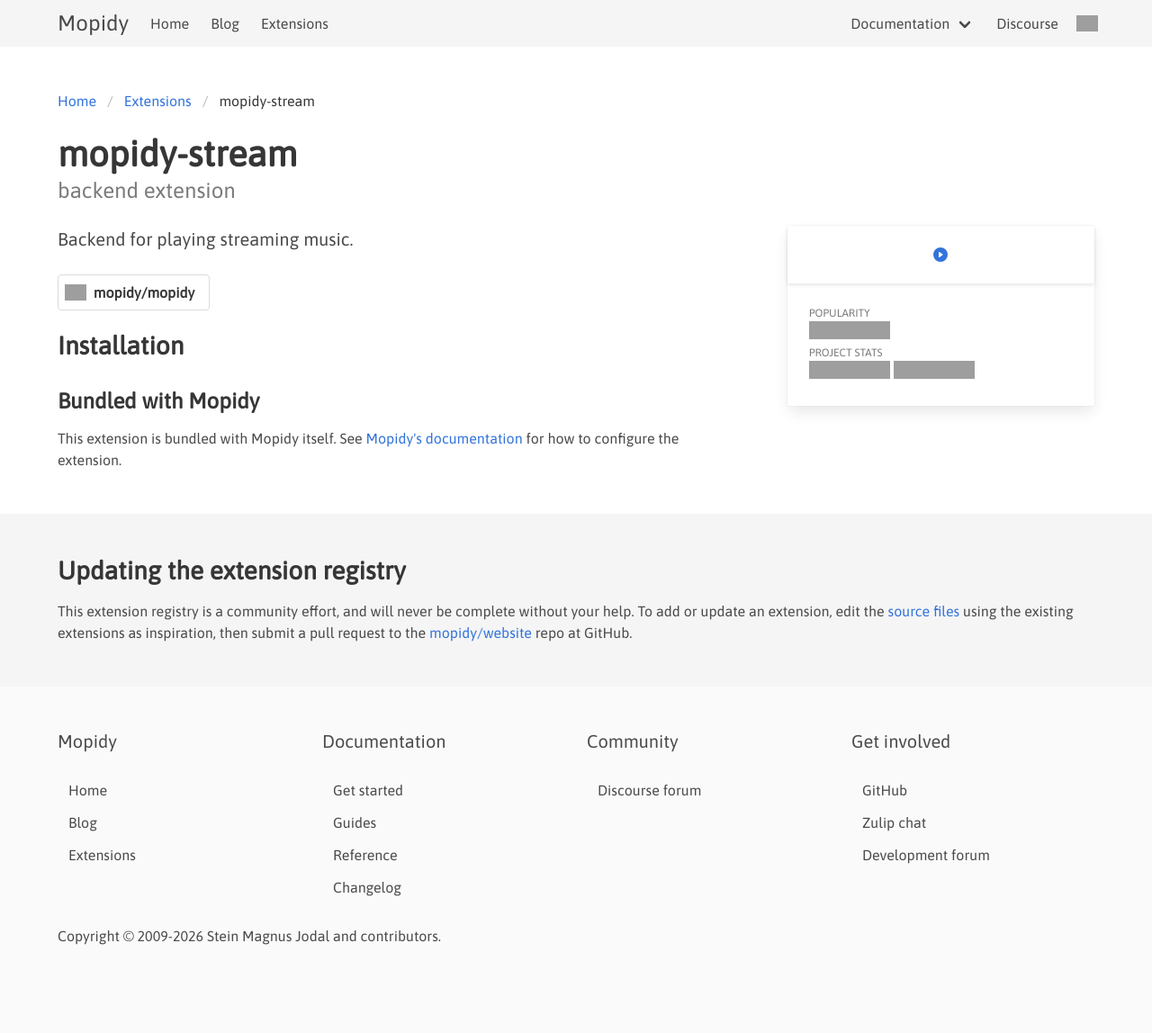
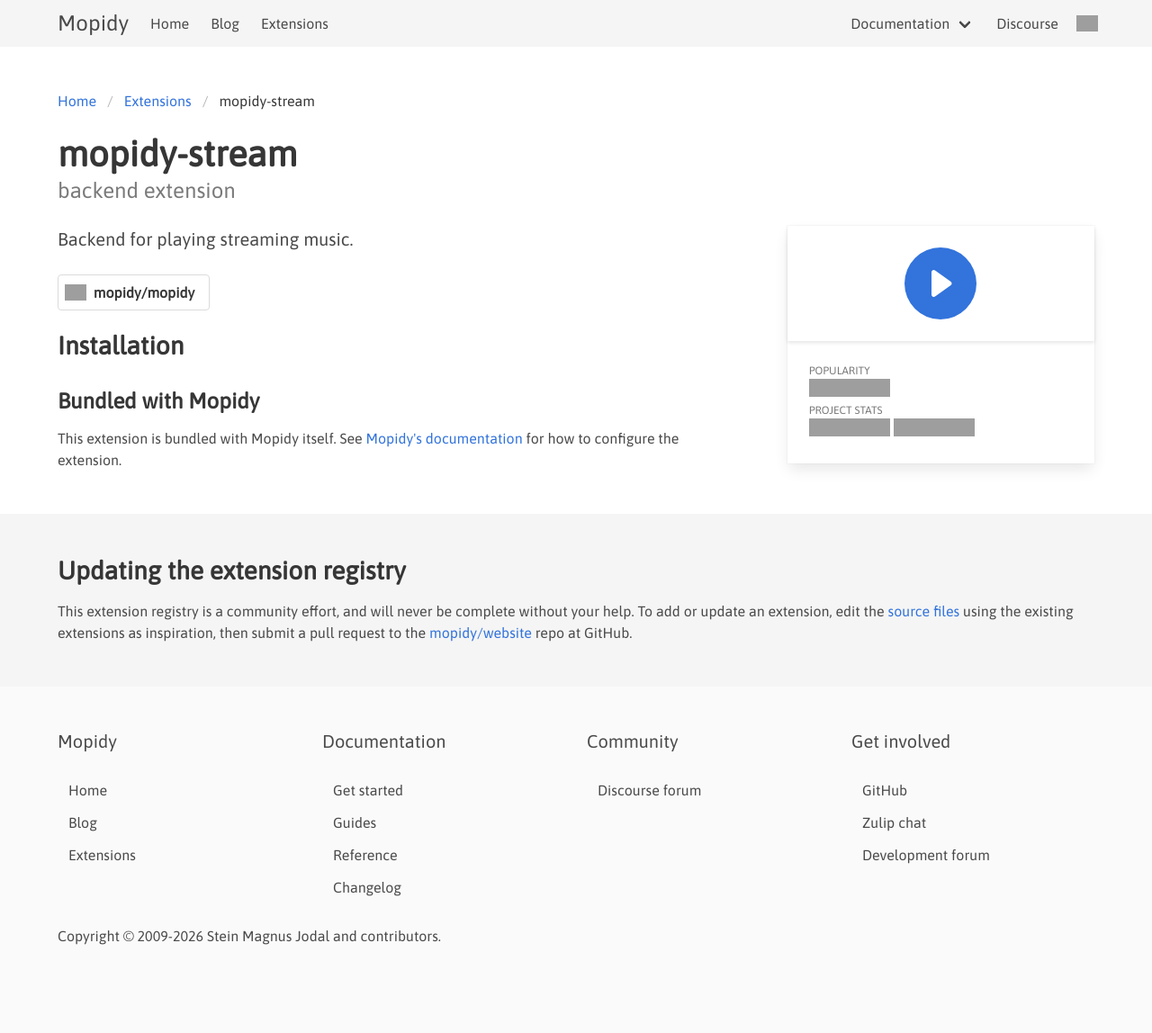
Before and after one commit to mopidy/website, a Jekyll site: the page built from _ext/stream.md, in a window 1280 px wide. Shown: the whole page at 90% size. Built offline with Jekyll 4.4.1, drawn with Linux system fonts in a browser that asks for light colours; grey boxes are pictures that could not be loaded.

Commit message:
fix: Give the logo on an extension page one size

```diff
--- a/_includes/ext-stats.html
+++ b/_includes/ext-stats.html
@@ -3,7 +3,7 @@
     <div class="card-header" style="justify-content: center;">
       <div class="card-image">
         <figure class="image" style="padding: 1.5em">
-          <img src="{{ ext.logo }}">
+          <img class="ext-page-logo" src="{{ ext.logo }}">
         </figure>
       </div>
     </div>
--- a/media/css/mopidy.scss
+++ b/media/css/mopidy.scss
@@ -136,6 +136,15 @@
   height: 2rem;
 }
 
+// `.image img` beats a single class.
+.image img.ext-page-logo,
+.ext-page-logo {
+  height: 5rem;
+  max-width: 100%;
+  width: auto;
+  object-fit: contain;
+}
+
 .ext-card-logo {
   height: 100%;
   max-width: 100%;
```
